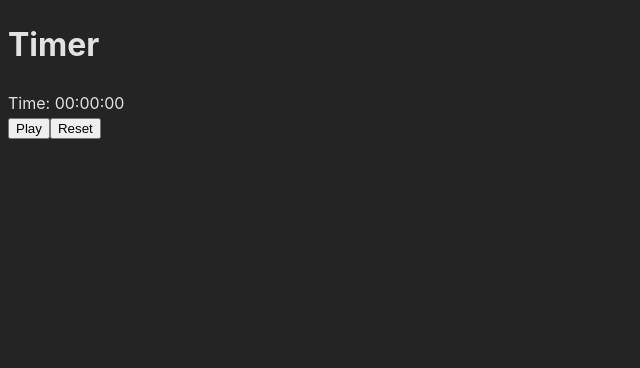
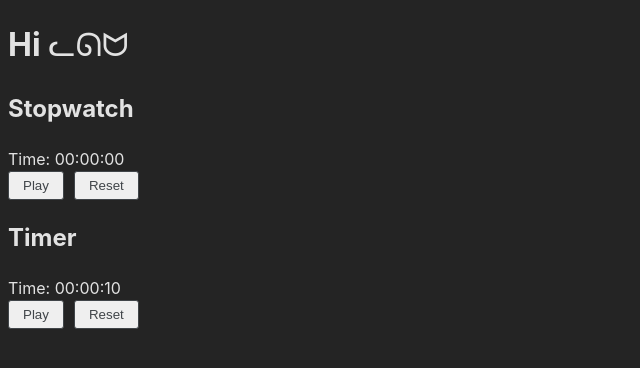
Before and after one commit to Skcorpion/react-ts-timer, a React (Vite) app: page / in a window 1280 px wide. Shown: the top 368 px of the page, without its empty margins (0-640 px from the left). Built offline with nearby package versions, Linux system fonts and the light colour scheme.

Commit message:
implement timer/stopwatch

```diff
--- a/src/App.tsx
+++ b/src/App.tsx
@@ -1,10 +1,12 @@
+import Stopwatch from "./components/Stopwatch";
 import Timer from "./components/Timer";
 
 function App() {
 
   return (
     <>
-      <h1>Timer</h1>
+      <h1>Hi ᓚᘏᗢ</h1>
+      <Stopwatch />
       <Timer />
     </>
   );
--- /dev/null
+++ b/src/components/Control.css
@@ -0,0 +1,14 @@
+.control-btn {
+  margin: 0px 10px 0px 0px;
+  padding: 6px 14px;
+  color: rgb(64, 69, 73);
+  border-radius: 3px;
+  border: 1px solid rgb(64, 69, 73);
+  cursor: pointer;
+  transition: .3s;
+}
+
+.control-btn:hover {
+  color: aliceblue;
+  background-color: steelblue;
+}
--- /dev/null
+++ b/src/components/Control.tsx
@@ -0,0 +1,19 @@
+import { FC } from 'react';
+import './Control.css';
+import useStopwatch from '../customHooks/useStopwatch';
+
+const Control : FC<ReturnType<typeof useStopwatch>> = ({hours, minutes, seconds, isRunning, start, reset}) => (
+  <>
+    <div className="digits">
+      Time: {hours}:{minutes}:{seconds}
+    </div>
+    <button className="control-btn" onClick={start}>
+      {isRunning ? "Pause" : "Play"}
+    </button>
+    <button className="control-btn" onClick={reset}>
+      Reset
+    </button>
+  </>
+);
+
+export default Control;
--- /dev/null
+++ b/src/components/Stopwatch.tsx
@@ -0,0 +1,11 @@
+import Control from "./Control";
+import useStopwatch from "../customHooks/useStopwatch";
+
+export default function Stopwatch() {
+  return (
+    <div className="stopwatch__container">
+      <h2>Stopwatch</h2>
+      <Control {...useStopwatch()} />
+    </div>
+  );
+}
--- a/src/components/Timer.tsx
+++ b/src/components/Timer.tsx
@@ -1,15 +1,11 @@
-import useTimer from "./useTimer";
-
+import Control from "./Control";
+import useTimer from "../customHooks/useTimer";
 
 export default function Timer() {
-
-  const {seconds, minutes, hours, start, reset, isRunning} = useTimer();
-
-  return <>
-    <div className="digits">
-        Time: {hours}:{minutes}:{seconds}
+  return (
+    <div className="timer__container">
+      <h2>Timer</h2>
+      <Control {...useTimer(10)} />
     </div>
-    <button className="control-btn" onClick={start}>{isRunning ? 'Pause': 'Play'}</button>
-    <button className="control-btn" onClick={reset}>Reset</button>
-  </>
+  );
 }
--- a/src/components/useTimer.tsx
+++ /dev/null
@@ -1,64 +0,0 @@
-import { useEffect, useState } from "react";
-
-type Time = {
-  seconds: number;
-  minutes: number;
-  hours: number;
-};
-
-type StringTime = {
-  [Property in keyof Time]: string;
-};
-
-export default function useTimer() {
-  const [time, setTime] = useState(0);
-  const [isRunning, setIsRunning] = useState(false);
-
-  useEffect(() => {
-    let timerInterval = 0;
-    if (isRunning) {
-      timerInterval = setInterval(() => {
-        if (isRunning) {
-          setTime((prev) => prev + 1);
-        }
-      }, 1000);
-    }
-
-    return () => {
-      clearInterval(timerInterval);
-    };
-  }, [isRunning]);
-
-  function start() {
-    setIsRunning((prev) => !prev);
-  }
-
-  function reset() {
-    setIsRunning(false);
-    setTime(0);
-  }
-
-  function secondsTransform(totalSeconds: number) {
-    const totalMinutes = Math.floor(totalSeconds / 60);
-
-    const seconds = totalSeconds % 60;
-    const hours = Math.floor(totalMinutes / 60);
-    const minutes = totalMinutes % 60;
-
-    return timeISO({ seconds, minutes, hours });
-  }
-
-  function timeISO(timeObj: Time) {
-    const stringTimeObj: StringTime = { seconds: "", minutes: "", hours: "" };
-
-    for (const [key, value] of Object.entries(timeObj)) {
-      value < 10
-        ? (stringTimeObj[key as keyof Time] = `0${value}`)
-        : (stringTimeObj[key as keyof Time] = `${value}`);
-    }
-
-    return stringTimeObj;
-  }
-
-  return { ...secondsTransform(time), start, reset, isRunning };
-}
--- /dev/null
+++ b/src/customHooks/useStopwatch.ts
@@ -0,0 +1,33 @@
+import { useEffect, useState } from "react";
+import Time from "../utils/Time";
+
+export default function useStopwatch() {
+  const [time, setTime] = useState(0);
+  const [isRunning, setIsRunning] = useState(false);
+
+  useEffect(() => {
+    let timerInterval = 0;
+    if (isRunning) {
+      timerInterval = setInterval(() => {
+        if (isRunning) {
+          setTime((prev) => prev + 1);
+        }
+      }, 1000);
+    }
+
+    return () => {
+      clearInterval(timerInterval);
+    };
+  }, [isRunning]);
+
+  function start() {
+    setIsRunning((prev) => !prev);
+  }
+
+  function reset() {
+    setIsRunning(false);
+    setTime(0);
+  }
+
+  return { ...Time.getTimeFromSeconds(time), start, reset, isRunning };
+}
--- /dev/null
+++ b/src/customHooks/useTimer.ts
@@ -0,0 +1,35 @@
+import { useEffect, useState } from "react";
+import Time from "../utils/Time";
+
+export default function useTimer(startSeconds = 600) {
+  const [time, setTime] = useState(startSeconds);
+  const [isRunning, setIsRunning] = useState(false);
+
+  useEffect(() => {
+    let timerInterval = 0;
+    if (isRunning) {
+      timerInterval = setInterval(() => {
+        if (isRunning && time > 0) {
+          setTime((prev) => prev - 1);
+        } else if (time === 0) {
+          setIsRunning(false);
+        }
+      }, 1000);
+    }
+
+    return () => {
+      clearInterval(timerInterval);
+    };
+  }, [isRunning, time]);
+
+  function start() {
+    setIsRunning((prev) => !prev);
+  }
+
+  function reset() {
+    setIsRunning(false);
+    setTime(startSeconds);
+  }
+
+  return { ...Time.getTimeFromSeconds(time), start, reset, isRunning };
+}
--- /dev/null
+++ b/src/utils/Time.ts
@@ -0,0 +1,25 @@
+import { NumberTime, StringTime } from "./timeTypes";
+
+export default class Time {
+  static getTimeFromSeconds(totalSeconds: number) {
+    const totalMinutes = Math.floor(totalSeconds / 60);
+
+    const seconds = totalSeconds % 60;
+    const hours = Math.floor(totalMinutes / 60);
+    const minutes = totalMinutes % 60;
+
+    return Time.timeISO({ seconds, minutes, hours });
+  }
+
+  static timeISO(timeObj: NumberTime) {
+    const stringTimeObj: StringTime = { seconds: "", minutes: "", hours: "" };
+
+    for (const [key, value] of Object.entries(timeObj)) {
+      value < 10
+        ? (stringTimeObj[key as keyof NumberTime] = `0${value}`)
+        : (stringTimeObj[key as keyof NumberTime] = `${value}`);
+    }
+
+    return stringTimeObj;
+  }
+}
--- /dev/null
+++ b/src/utils/timeTypes.ts
@@ -0,0 +1,9 @@
+export type NumberTime = {
+  seconds: number;
+  minutes: number;
+  hours: number;
+};
+
+export type StringTime = {
+  [Property in keyof NumberTime]: string;
+};
```
